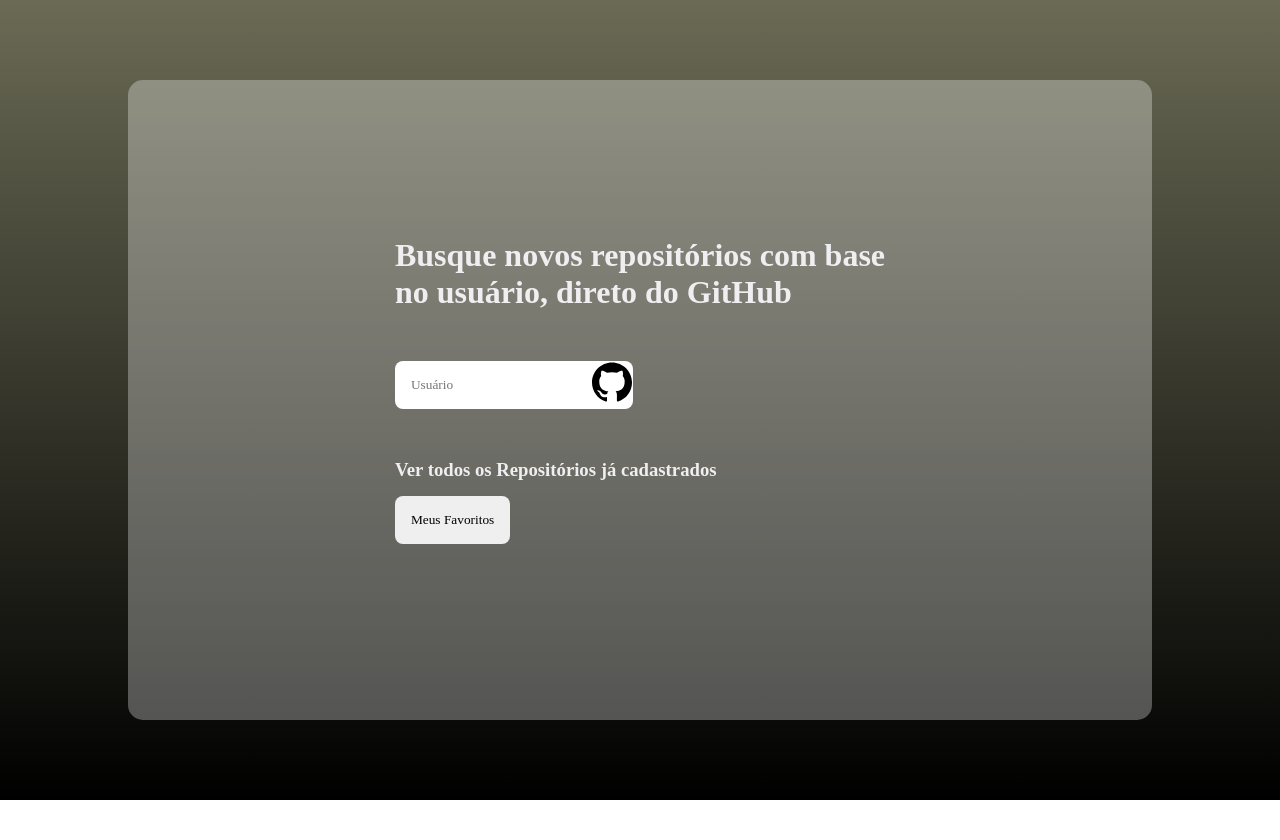
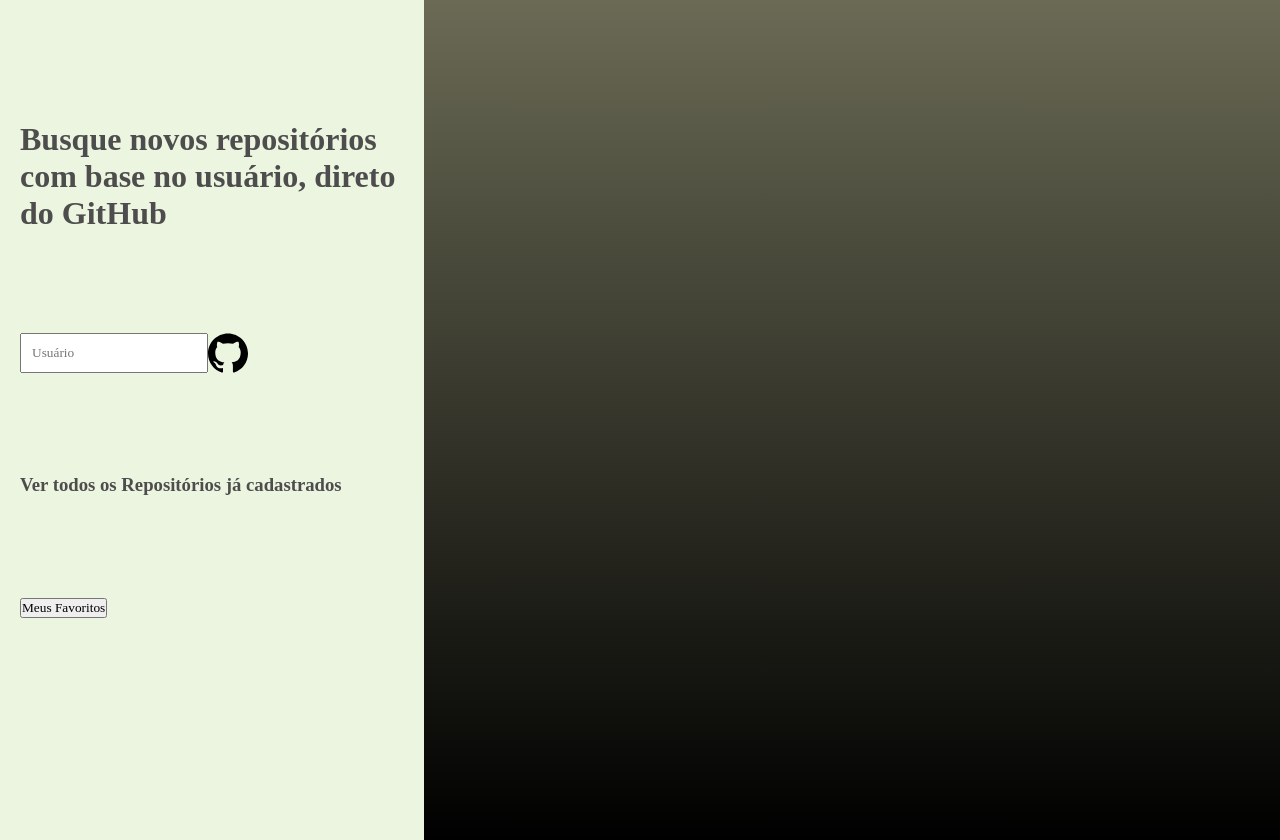
Before and after one commit to jessicameira/testeGithub, a website: page index.html in a window 1280 px wide. Before the commit the page ends 800 px from the top, so only its background shows below. Drawn offline with Linux system fonts and the light colour scheme; a web font is replaced by a local one.

Commit message:
alterando design da tela de busca

```diff
--- a/index.html
+++ b/index.html
@@ -9,14 +9,15 @@
 <body>
 <div class="content">
     <div class="container">
-        <h1>Busque novos repositórios com base <br>
+        <div id="procurar" >
+            <h1>Busque novos repositórios com base
         no usuário, direto do GitHub</h1>
         <div id="buscar">
             <div>
             <input type="text" name="user" placeholder="Usuário">
             </div>
             <div id="btnsearch">
-            <a href="#"><img src="/assets/github.svg" alt="Buscar"></a>
+            <a href="#"><img id="git" src="/assets/github.svg" alt="Buscar"></a>
             </div>
         </div>
 
@@ -27,9 +28,12 @@
             <div id="reposearch">
             <button type="submit">Meus Favoritos</button>
             </div>
-            <div id="profile">
-            </div>
+
         </div>
+        <div id="profile">
+        </div>
+        </div>
+
     </div>
     <script src="search.js"></script>
 </div>
--- a/search.js
+++ b/search.js
@@ -16,11 +16,12 @@
 
     function showProrile(userRepo){
         profile.innerHTML = `<div>
+                <img src="${userRepo.avatar_url}" alt="${userRepo.name}">
                 <label for="profilename"> Name: <span>${userRepo.login}</span></label>
-                <img src="${userRepo.avatar_url}" alt="${userRepo.name}">
                 <label for="profilebio">Bio: <span>${userRepo.bio} </span></label>
-                <label for="profileLink">Link: <span>${userRepo.html_url}</span></label>
+                <label for="profileLink"><a href="${userRepo.html_url}">${userRepo.html_url}</a></label>
                 <label for="profilerepos">Repositorios: <span>${userRepo.public_repos} <span></label>
+                <img src="/assets/plus.svg" alt="Adicionar">
             </div>`}
 
         buttonSearch.addEventListener("click", () =>{
--- a/styles/main.css
+++ b/styles/main.css
@@ -1,6 +1,6 @@
 @import url('https://fonts.googleapis.com/css2?family=Montaga&display=swap');
 *{
-    color: rgb(239, 238, 240);
+    /*color: rgb(239, 238, 240);*/
     margin: 0;
     padding: 0;
     font-family: 'Montaga', serif;
@@ -8,83 +8,29 @@
 }
 
 body{
-    background-image: linear-gradient(to top, #000000, #D4D4AA 200%);
+    background-image: linear-gradient(to top, #000000, #d4d4aa 200%);
 }
-
-.content{
+#procurar{
+    color: rgb(78, 77, 77);
+    padding: 20px;
     display: flex;
+    flex-direction: column;
     height: 100vh;
-    width: 100%;
-    align-items: center;
-    justify-content: center;
+    width: 30%;
+    align-items: flex-start;
+    justify-content: space-evenly;
+    background-color: #EBF5DF;
 }
-
-.content::after{
-    content: "";
-    width: 80%;
-    height: 80%;
-
-    background-color: white;
-    opacity: 30%;
-    margin: auto;
-    position: absolute;
-    border-radius: 15px;
-    z-index: -1;
-
+#procurar #buscar {
+    display: flex;
+    flex-direction: row;
+    align-items: flex-end;
 }
-.container #buscar{
+#procurar #buscar input {
+    padding: 10px;
+}
+#procurar #buscar #git{
     display: flex;
-    align-items: stretch;
-    margin-top: 50px;
-    margin-bottom: 30px;
-
-}
-
-.container #buscar div input{
-    padding: 16px;
-    border-radius: 8px 0 0 8px;
-    border: 0;
-    color: black;
-    outline: none;
-}
-.container #buscar #btnsearch{
-    background-color: white ;
-    border-radius: 0 8px 8px 0;
-    padding: 1px;
-    border: 0;
-}
-.container #buscar img{
     width: 40px;
     height: 40px;
 }
-
-.container h3{
-    margin-top: 50px;
-}
-.container #favoritos button{
-    margin-top: 15px;
-    margin-bottom: 10px;
-    color: black;
-    padding: 16px;
-    border-radius: 8px;
-    border: 0;
-    outline: none;
-}.container #favoritos #profile {
-    display: grid;
-    padding: 5px;
-
-}
-
-.container #favoritos #profile div{
-    display: flex;
-    flex-direction: column;
-    margin-top: 0;
-    justify-content: flex-start;
-    border: 2px solid whitesmoke;
-    border-radius: 8px 0 8px 0;
-    padding: 15px;
-}
-.container #favoritos #profile div img{
-    width: 45px;
-    height: 45px;
-}
```
Also changed, not shown: assets/plus.svg (added).
